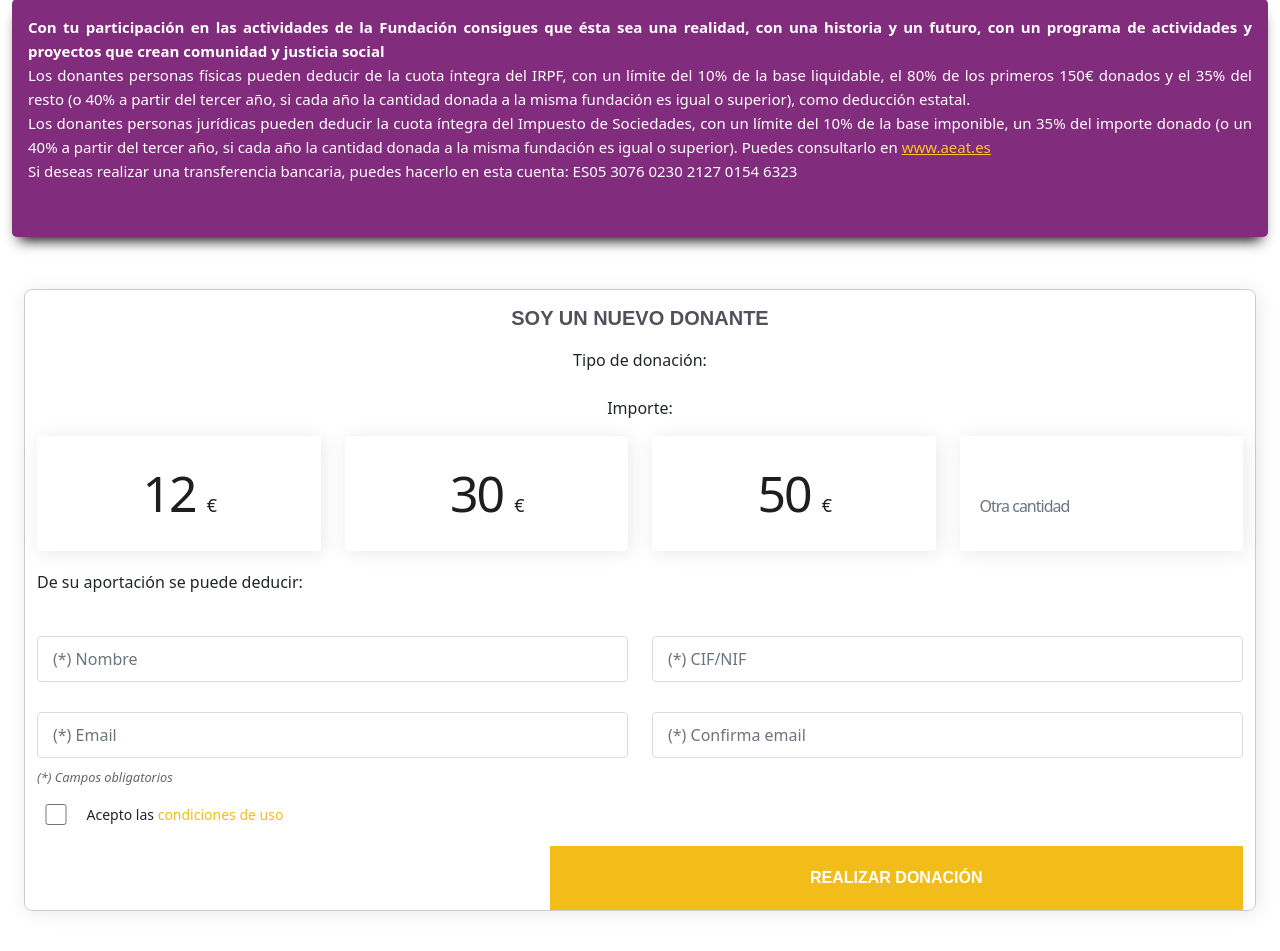
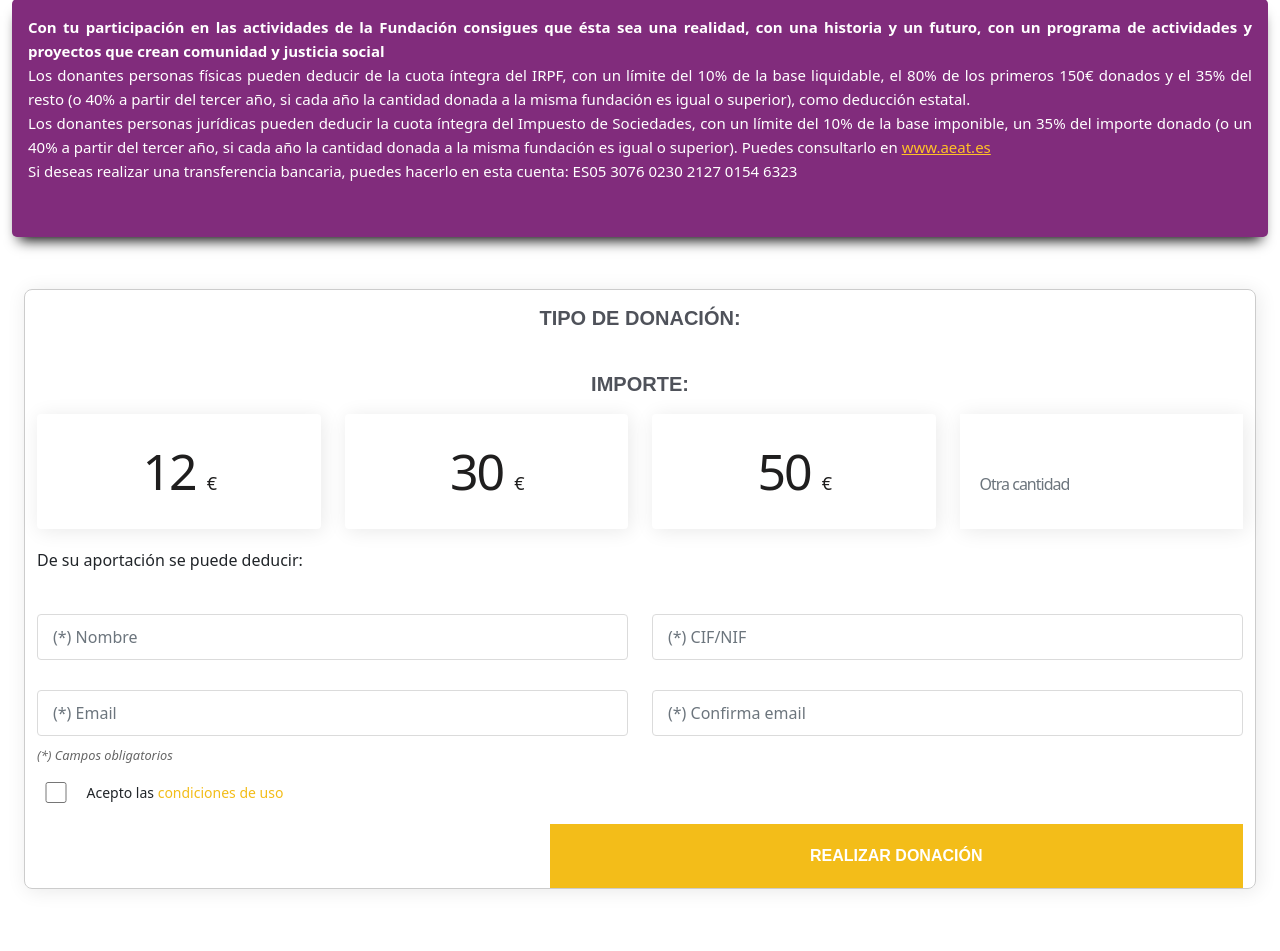
Before and after one commit to zebenperez/capsulae2, a Django app: page /account/donations/ in a window 1280 px wide. Shown: the part 249-1200 px from the top of the page. Run offline with Django 3.2, Linux system fonts and the light colour scheme; parts of the project's set-up code (start-up, migrations or seed data) failed here and were passed over; some libraries are stand-ins or nearby versions.

Commit message:
ajuste textos donaciones

```diff
--- a/account/templates/account/donation-plans.html
+++ b/account/templates/account/donation-plans.html
@@ -2,7 +2,8 @@
 
 {#<div class="profile-selects">#}
 <div class="donation-selects">
-	<div class="row"> <div class="col-lg-12 text-center">Tipo de donación:</div> </div>
+    {#<div class="row"> <div class="col-lg-12 text-center">Tipo de donación:</div> </div>#}
+    <h3 class="text-center">Tipo de donación:</h3>
 	<div class="row m-0">
 	    {% for plan in plan_list %}
 		    <div class="col-lg-4 col-12 text-center mt-3">
@@ -11,7 +12,8 @@
 	</div>
     <br/>
     <div class="row m-0 text-center">
-        <div class="col-lg-12 text-center mb-3">Importe:</div>
+        {#<div class="col-lg-12 text-center mb-3">Importe:</div>#}
+        <h3 class="text-center">Importe:</h3>
 	    <div class="col-lg-3 col-12 donation-card"> <button type="button" class="btn btn-success btn-donation" value="12">
             12 <span class="small-text">€</span> </button> </div>
         <div class="col-lg-3 col-12 donation-card"> <button type="button" class="btn btn-success btn-donation" value="30">
--- a/account/templates/account/donations-form.html
+++ b/account/templates/account/donations-form.html
@@ -1,7 +1,7 @@
 {% load i18n static account_tags %}
 
 <div class="grl-block pt-3 m-1">
-    <h3 class="text-center">Soy un nuevo donante</h3>
+    {#<h3 class="text-center">Soy un nuevo donante</h3>#}
     <form action="{%url "donation-send"%}" method="post" enctype="multipart/form-data" name="frmDonation" id="frmDonation" class="">
         {% csrf_token %}
         <!--contact form start-->
--- a/static/js/utils.js
+++ b/static/js/utils.js
@@ -214,7 +214,7 @@ $(document).ready(()=>{
         });
         if ($("#plan-d").val() == "")
         {
-            msg += "Debe seleccionar un Plan. <br/>";
+            msg += "Debe seleccionar una periodicidad. <br/>";
             isOk = false;
         }
         if ($("#donation-amount").val() == "")
```
